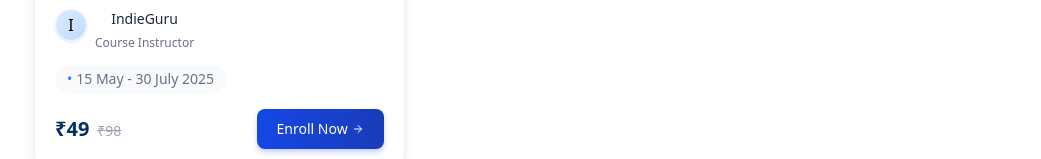
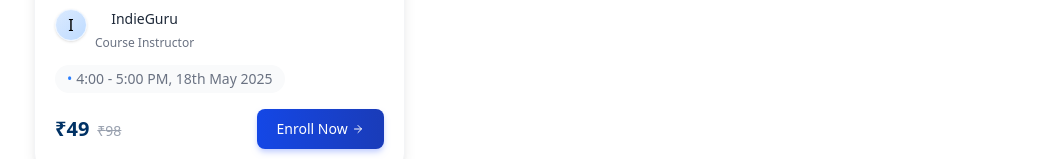
Before and after one commit to shourya0-0/coursepage, a React (Vite) app in the folder frontend/: page / in a window 1280 px wide. Shown: the part 644-803 px from the top of the page, without its empty margins (30-1071 px from the left). Built offline with nearby package versions, Linux system fonts and the light colour scheme; no server answers.

Commit message:
date added

```diff
--- a/frontend/src/pages/AllCourses.jsx
+++ b/frontend/src/pages/AllCourses.jsx
@@ -23,7 +23,7 @@ const AllCoursesPage = () => {
         id: 1,
         title: "Craft a Resume That Says 'Hire Me' Without Saying a Word",
         instructor: "IndieGuru",
-        date: "15 May - 30 July 2025",
+        date: "4:00 - 5:00 PM, 18th May 2025",
         price: 49,
         originalPrice: 98, // Changed to make it exactly 50% off
         image: "/image.png",
```
